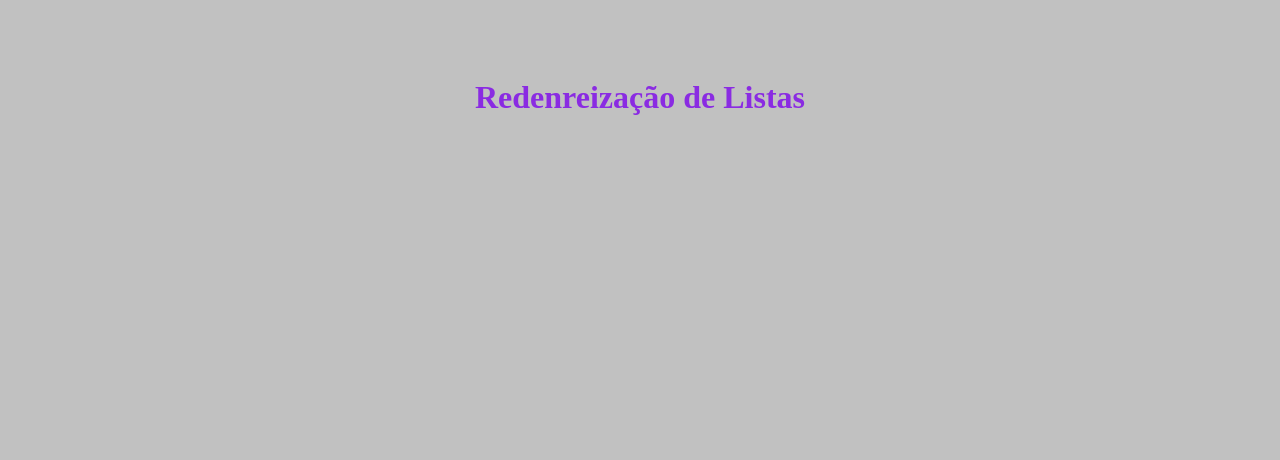
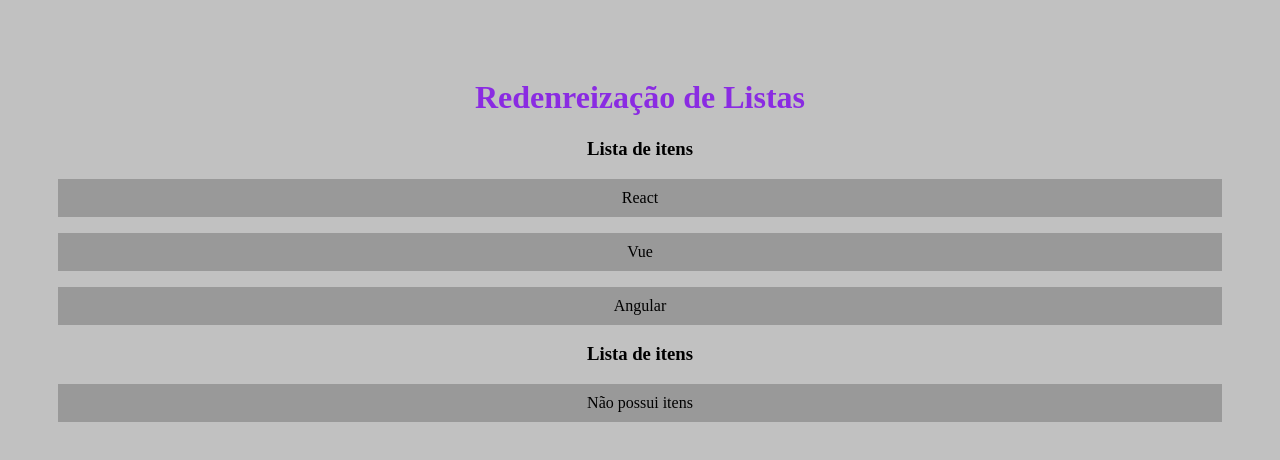
Before and after one commit to kelsonobd/Projeto-react, a React (Create React App) app in the folder meu-projeto-react/: page / in a window 1280 px wide. Shown: the top 460 px of the page. Built offline with nearby package versions, Linux system fonts and the light colour scheme.

Commit message:
rendereizando listas vazias

```diff
--- a/meu-projeto-react/src/App.js
+++ b/meu-projeto-react/src/App.js
@@ -1,5 +1,6 @@
 import './App.css';
 import Condicional from './components/Condicional';
+import OutraLista from './components/OutraLista';
 
 
 function App() {
@@ -10,6 +11,8 @@
     <div className="App">
 
    <h1>Redenreização de Listas</h1>
+   <OutraLista itens ={meusItens} />
+   <OutraLista itens ={[]} />
 
 
     </div>
--- a/meu-projeto-react/src/components/OutraLista.js
+++ b/meu-projeto-react/src/components/OutraLista.js
@@ -1,11 +1,16 @@
-function OutraLista({itens}){
+function OutraLista({ itens }) {
 
-return(
-    <>
-
-
-    </>
-)
+    return (
+        <>
+            <h3>Lista de itens</h3>
+            {itens.length > 0?(
+            itens.map((item) => (
+                <p>{item}</p>
+            ))) :(
+                <p>Não possui itens</p>
+            )}
+        </>
+    )
 
 }
 
```
